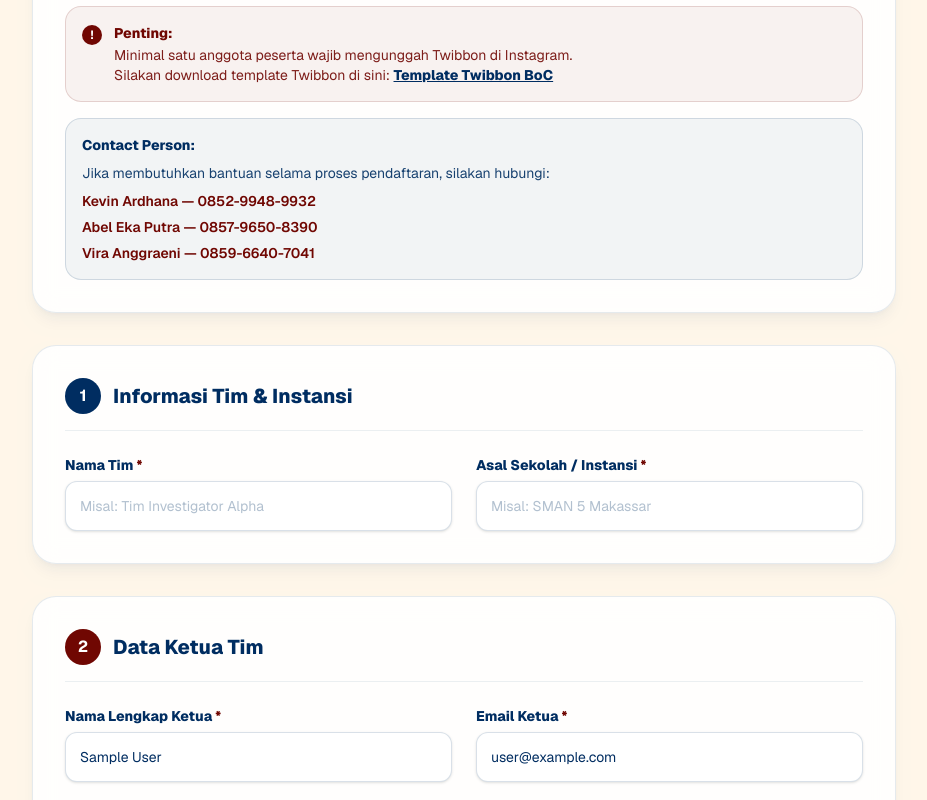
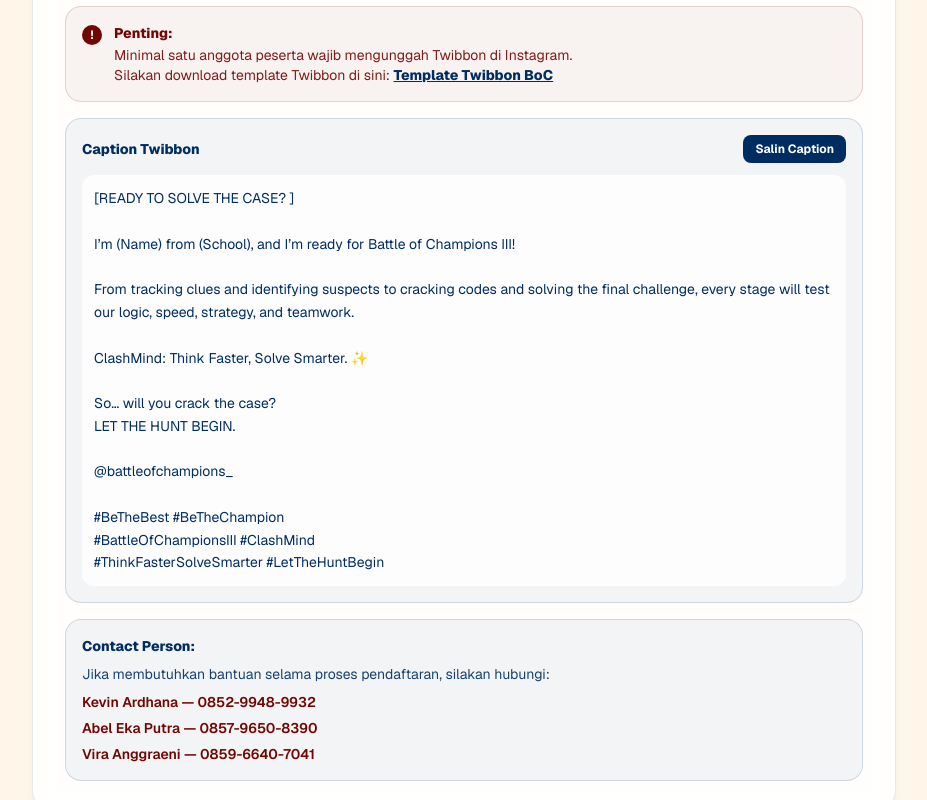
Before and after one commit to Aepra/web-pendaftaran-boc, a Next.js app: page /register in a window 1280 px wide. Shown: the part 1640-2440 px from the top of the page, without its empty margins (176-1103 px from the left). Built offline with nearby package versions, Linux system fonts and the light colour scheme; no server answers; sample sign-in values are in the browser's storage.

Commit message:
feat: add twibbon caption

```diff
--- a/app/register/page.tsx
+++ b/app/register/page.tsx
@@ -16,6 +16,22 @@ const BANK_ACCOUNTS = [
   { bank: "BRI", number: "155401004849531", accountName: "Vira Anggraeni" },
   { bank: "BNI", number: "1285149164", accountName: "Vira Anggraeni" },
 ] as const;
+const TWIBBON_CAPTION = `[READY TO SOLVE THE CASE? ]
+
+I’m (Name) from (School), and I’m ready for Battle of Champions III!
+
+From tracking clues and identifying suspects to cracking codes and solving the final challenge, every stage will test our logic, speed, strategy, and teamwork.
+
+ClashMind: Think Faster, Solve Smarter. ✨
+
+So… will you crack the case?
+LET THE HUNT BEGIN.
+
+@battleofchampions_
+
+#BeTheBest #BeTheChampion
+#BattleOfChampionsIII #ClashMind
+#ThinkFasterSolveSmarter #LetTheHuntBegin`;
 
 // ======================
 // Helper: Image Compression
@@ -104,6 +120,7 @@ export default function RegisterPage() {
   const [errorMsg, setErrorMsg] = useState("");
   const [copiedDana, setCopiedDana] = useState(false);
   const [copiedBank, setCopiedBank] = useState<string | null>(null);
+  const [copiedTwibbonCaption, setCopiedTwibbonCaption] = useState(false);
   const [uploadingFields, setUploadingFields] = useState<Record<string, boolean>>({});
   const isSubmitting = useRef(false);
 
@@ -183,6 +200,16 @@ export default function RegisterPage() {
       window.setTimeout(() => setCopiedBank(null), 2000);
     } catch {
       setCopiedBank(null);
+    }
+  };
+
+  const handleCopyTwibbonCaption = async () => {
+    try {
+      await navigator.clipboard.writeText(TWIBBON_CAPTION);
+      setCopiedTwibbonCaption(true);
+      window.setTimeout(() => setCopiedTwibbonCaption(false), 2000);
+    } catch {
+      setCopiedTwibbonCaption(false);
     }
   };
 
@@ -510,6 +537,22 @@ export default function RegisterPage() {
             </div>
 
             <div className="mt-4 p-4 rounded-2xl bg-[#002D61]/5 border border-[#002D61]/15 text-sm text-[#002D61]/90">
+              <div className="flex flex-col gap-3 sm:flex-row sm:items-center sm:justify-between">
+                <strong className="text-[#002D61] font-extrabold">Caption Twibbon</strong>
+                <button
+                  type="button"
+                  onClick={handleCopyTwibbonCaption}
+                  className="self-start px-3 py-1.5 rounded-lg bg-[#002D61] text-white text-xs font-bold hover:bg-[#002D61]/90 transition sm:self-auto"
+                >
+                  {copiedTwibbonCaption ? "Caption Tersalin" : "Salin Caption"}
+                </button>
+              </div>
+              <p className="mt-3 whitespace-pre-wrap rounded-xl bg-white/80 p-3 text-sm leading-relaxed text-[#002D61]">
+                {TWIBBON_CAPTION}
+              </p>
+            </div>
+
+            <div className="mt-4 p-4 rounded-2xl bg-[#002D61]/5 border border-[#002D61]/15 text-sm text-[#002D61]/90">
               <strong className="block text-[#002D61] font-extrabold mb-2">Contact Person:</strong>
               <p className="mb-2">Jika membutuhkan bantuan selama proses pendaftaran, silakan hubungi:</p>
               <div className="flex flex-col gap-1.5">
```
